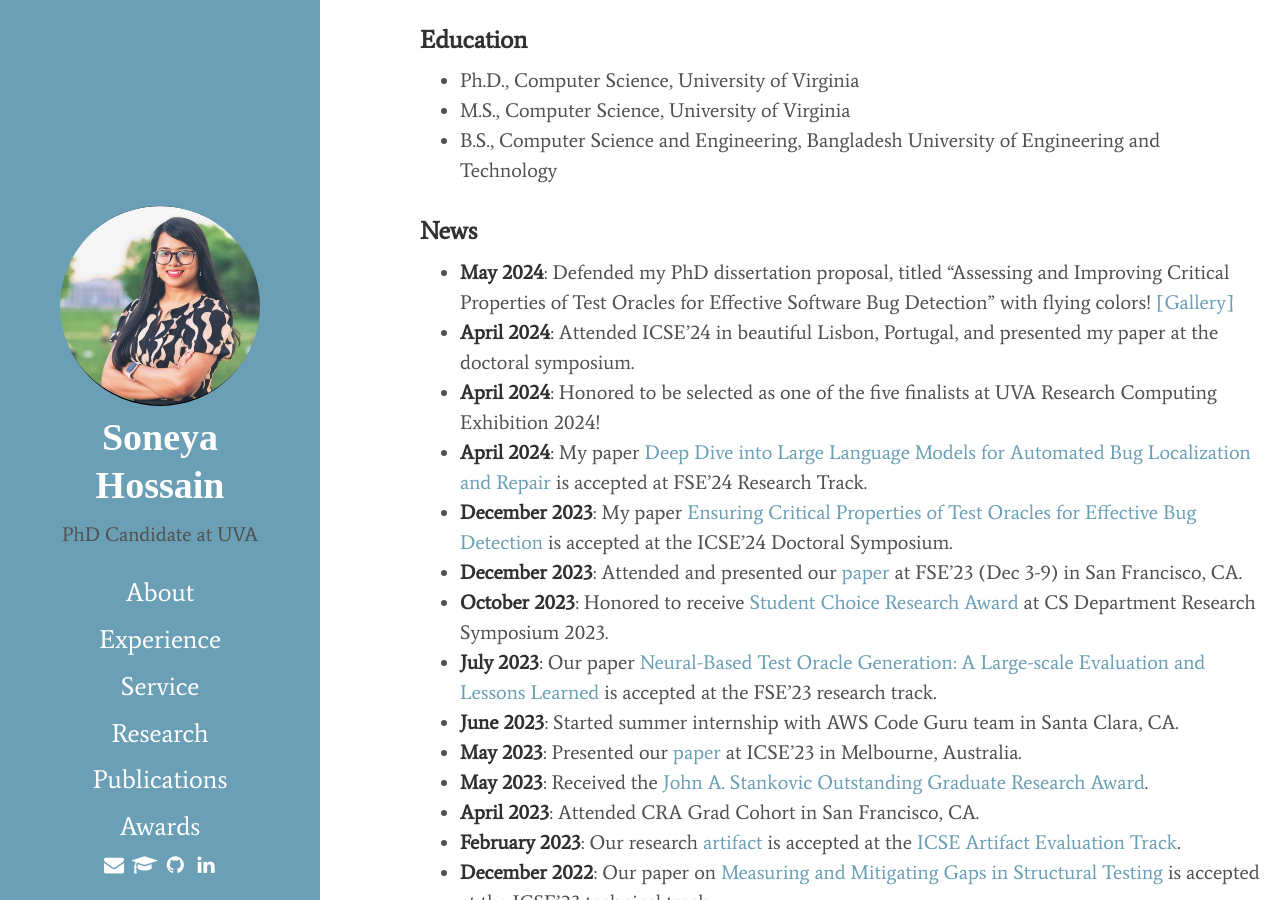
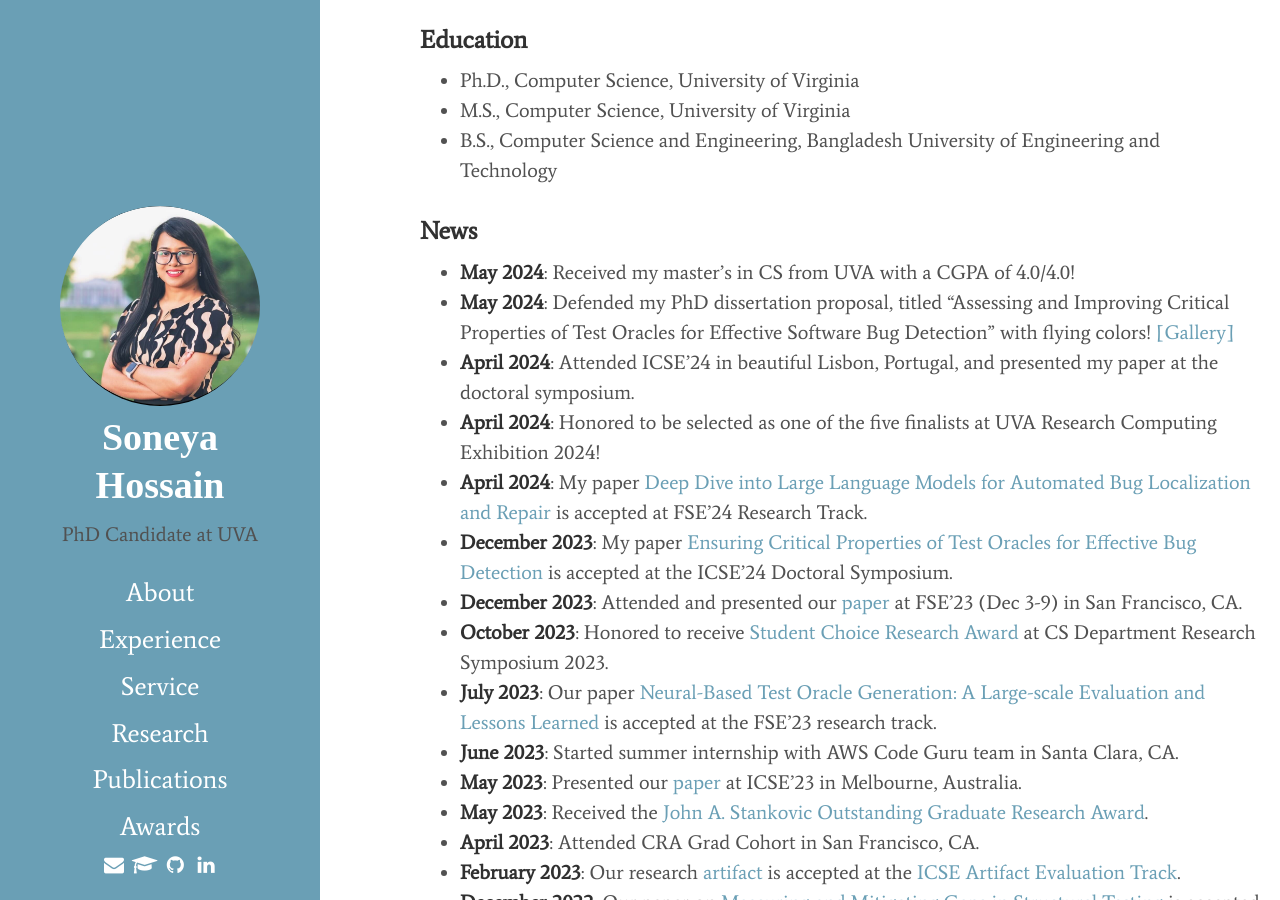
Before and after one commit to soneyahossain/soneyahossain.github.io, a Jekyll site: the page built from index.md, in a window 1280 px wide and 900 px high, scrolled down 316 px. Built offline with Jekyll 4.4.1, drawn with Linux system fonts in a browser that asks for light colours; cached includes are drawn as plain includes.

Commit message:
Update index.md

```diff
--- a/index.md
+++ b/index.md
@@ -18,6 +18,7 @@ For more details, please find my [CV]({{'/'|relative_url}}assets/CV/CV.pdf).
 
 
 ### News
+- **May 2024**: Received my master's in CS from UVA with a CGPA of 4.0/4.0!
 - **May 2024**:  Defended my PhD dissertation proposal, titled "Assessing and Improving Critical Properties of Test Oracles for
 Effective Software Bug Detection" with flying colors! [\[Gallery\]](gallery.md)
 - **April 2024**: Attended ICSE'24 in beautiful Lisbon, Portugal, and presented my paper at the doctoral symposium.
```
